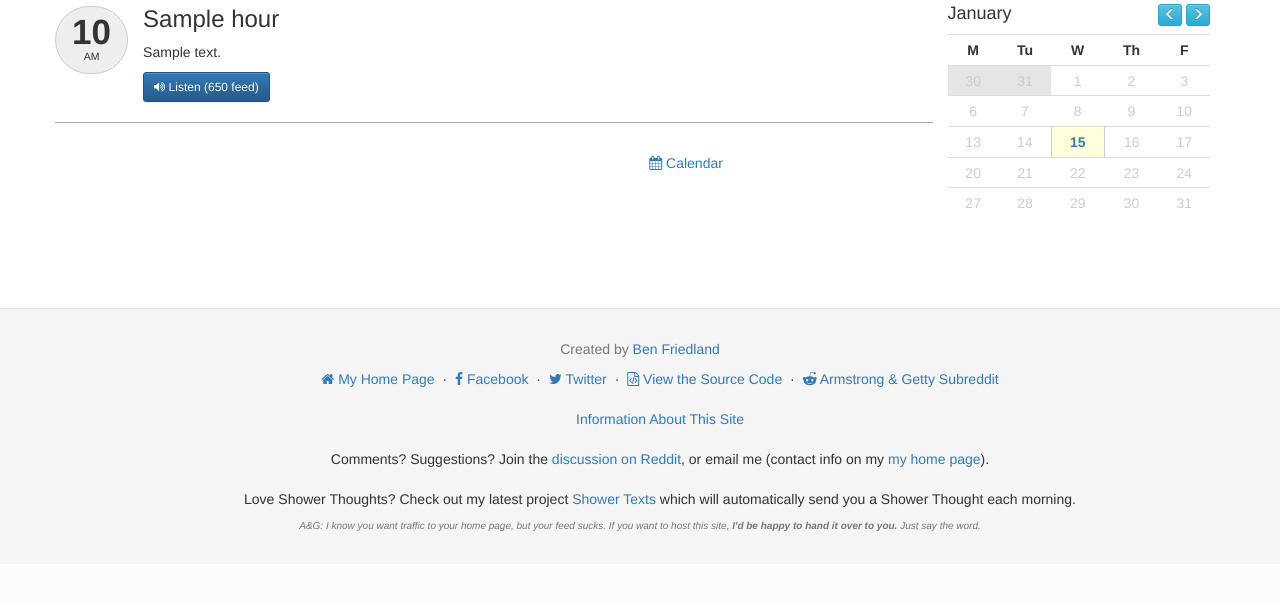
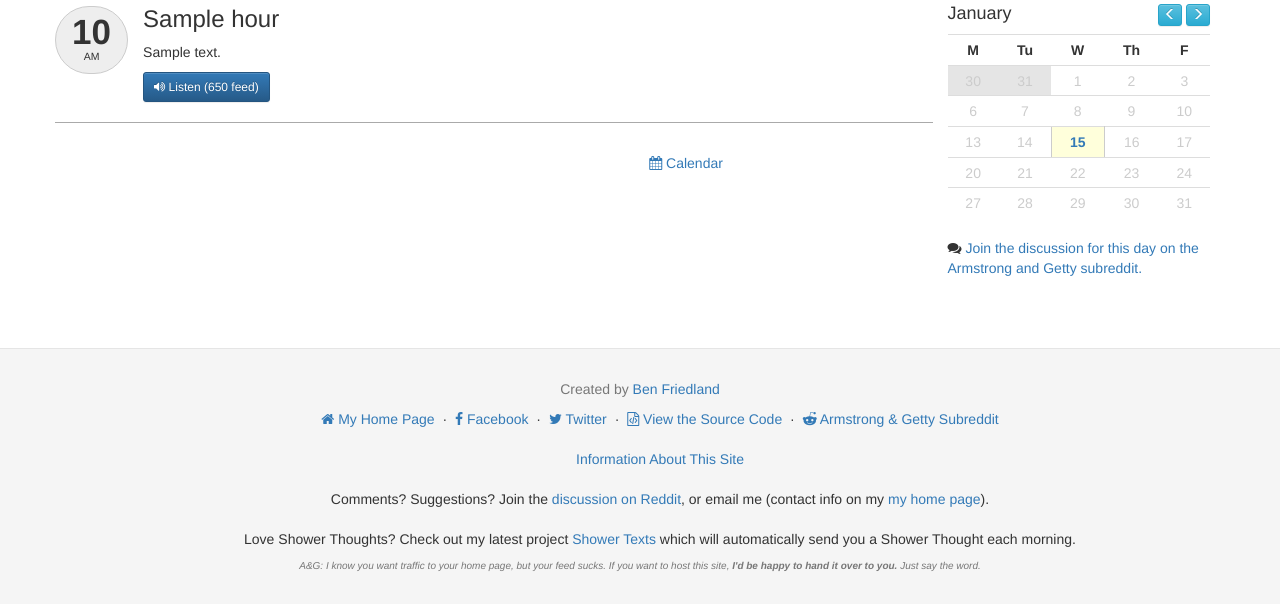
Before and after one commit to ben174/angrates, a Django app: page /latest/ in a window 1280 px wide. Shown: the part 251-855 px from the top of the page. Before the commit the page ends 783 px from the top, so only its background shows below. Run offline with Django 3.2, Linux system fonts and the light colour scheme; tables that the repository leaves empty hold one stand-in row (values such as "Sample post"); some libraries are stand-ins or nearby versions.

Commit message:
Links to discussions

```diff
--- a/angrates/settings.py
+++ b/angrates/settings.py
@@ -83,12 +83,10 @@ DATABASES = {
     }
 }
 
-REDDIT_CLIENT_SECRET = None
-REDDIT_PASSWORD = None
+REDDIT_CLIENT_SECRET = os.environ.get('REDDIT_CLIENT_SECRET')
+REDDIT_PASSWORD = os.environ.get('REDDIT_PASSWORD')
 
 if 'DB_NAME' in os.environ.keys():
-    REDDIT_CLIENT_SECRET = os.environ['REDDIT_CLIENT_SECRET']
-    REDDIT_PASSWORD = os.environ['REDDIT_PASSWORD']
     # running in production
     print '********** PRODUCTION *************'
     DEBUG = False
--- a/podcasts/management/commands/refresh_feeds.py
+++ b/podcasts/management/commands/refresh_feeds.py
@@ -1,7 +1,6 @@
+from podcasts.models import AirDate
 from django.core.management.base import BaseCommand
 
-from podcasts.models import FeedScraper
-from podcasts.util import reddit
 from podcasts.util.scraper import FeedScraper, LogLevels
 
 
@@ -30,7 +29,8 @@ class Command(BaseCommand):
             for log_line in scrape():
                 self.stdout.write(level_mapping[log_line[0]](log_line[1]))
 
-        airdate = AirDate.objects.latest()
+        from podcasts.util import reddit
+        airdate = AirDate.objects.latest('pub_date')
         red = reddit.Reddit(airdate)
         red.connect()
         if airdate.reddit_post_id:
--- a/podcasts/models.py
+++ b/podcasts/models.py
@@ -118,9 +118,9 @@ class Hour(models.Model):
 
 @receiver(post_save, sender=Hour)
 def reddit_discussion(sender, instance, **kwargs):
-    # no op
+    airdate = instance.get_airdate()
     return
-    airdate = instance.get_airdate()
+
     red = reddit.Reddit(airdate)
     red.connect()
     if airdate.reddit_post_id:
--- a/podcasts/templates/podcasts/hour_archive_day.html
+++ b/podcasts/templates/podcasts/hour_archive_day.html
@@ -1,5 +1,6 @@
 {% extends 'base.html' %}
 {% load staticfiles %}
+{% load hours %}
 {% block metadescription %}Armstrong and Getty Podcasts for {{ day|date:"M d, Y" }}{% endblock %}
 {% block subtitle %}Podcasts for {{ day|date:"M d, Y" }}{% endblock %}
 {% block posthead %}
@@ -70,6 +71,12 @@
             </div>
             <div class="col-md-3">
                 <div id="minical" data-src="{% url 'archive_month' feed=feed month=day.month year=day.year %}"></div>
+                {% airdate_for day as airdate %}
+                {% if airdate and airdate.reddit_url %}
+                <i class="fa fa-comments" aria-hidden="true"></i> <a href="{{ airdate.reddit_url }}">Join the discussion for this day on the Armstrong and Getty subreddit.</a>
+                {% endif %}
+                </div>
+
             </div> <!-- /col-md-3 (calendar) -->
         </div> <!-- /row -->
     </div> <!-- /container -->
--- a/podcasts/templates/podcasts/hour_archive_month.html
+++ b/podcasts/templates/podcasts/hour_archive_month.html
@@ -66,6 +66,10 @@
                                data-hour-id="{{ hour.id }}" data-toggle="tooltip"
                                title="{{ hour.description }}"><b>{{ hour.pub_date|date:"G A" }}</b> {{ hour.title }}</a>
                         {% endfor %}
+                        {% airdate_for d as airdate %}
+                        {% if airdate and airdate.reddit_url %}
+                        <a class="tiny-label" href="{{ airdate.reddit_url }}"><i class="fa fa-comments" aria-hidden="true"></i> Daily Discussion</a>
+                        {% endif %}
                         </div>
                     </div>
                 {% endif %}
--- a/podcasts/templatetags/hours.py
+++ b/podcasts/templatetags/hours.py
@@ -1,7 +1,7 @@
 import datetime
 from django import template
 
-from podcasts.models import Hour
+from podcasts.models import Hour, AirDate
 
 register = template.Library()
 
@@ -21,6 +21,16 @@ def hours_for(date, feed):
     )
 
 @register.simple_tag
+def airdate_for(date):
+    try:
+        return AirDate.objects.get(pub_date=date)
+    except AirDate.DoesNotExist:
+        return None
+
+
+
+
+@register.simple_tag
 def has_hours(date):
     return Hour.objects.filter(
         pub_date__month=date.month,
```
